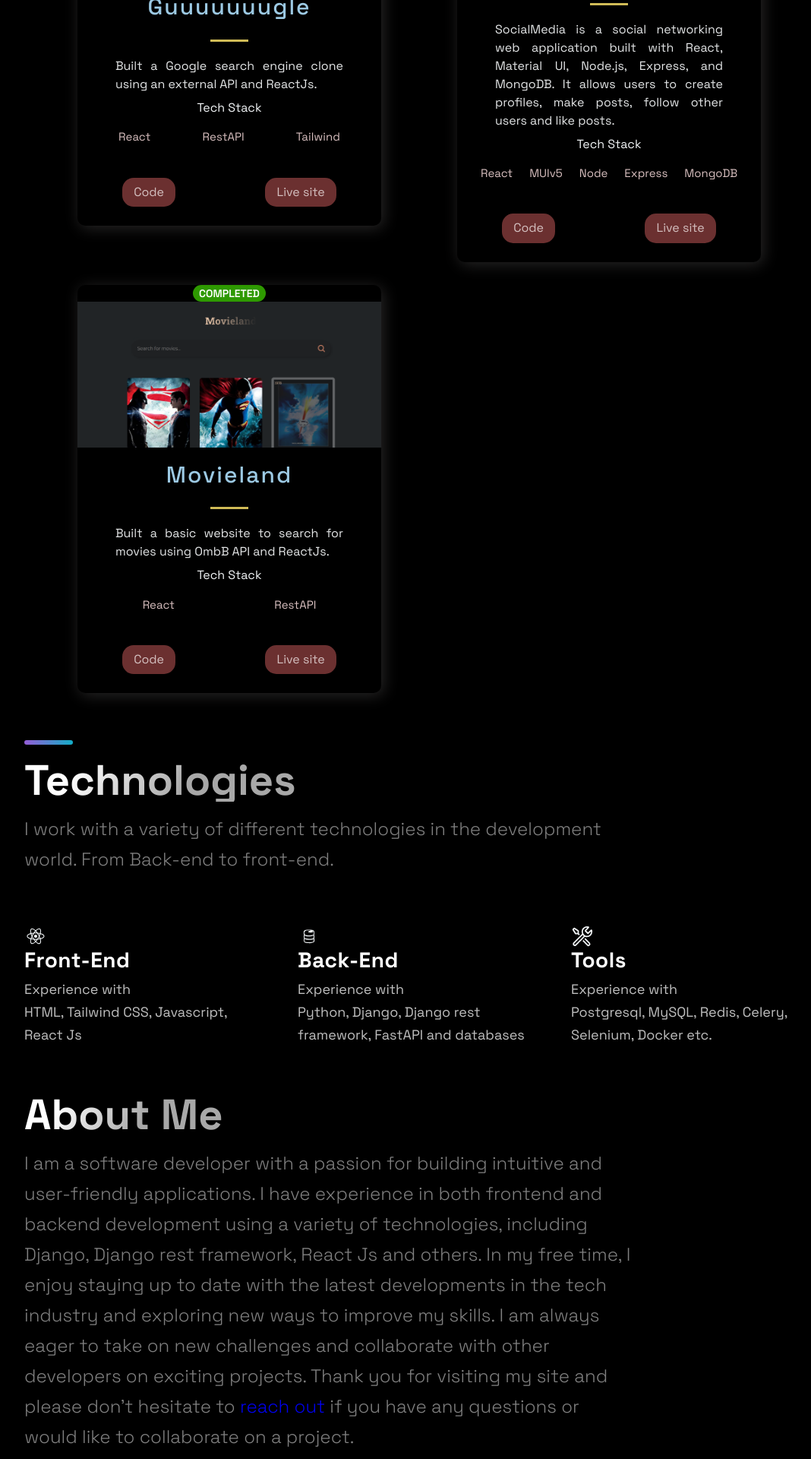
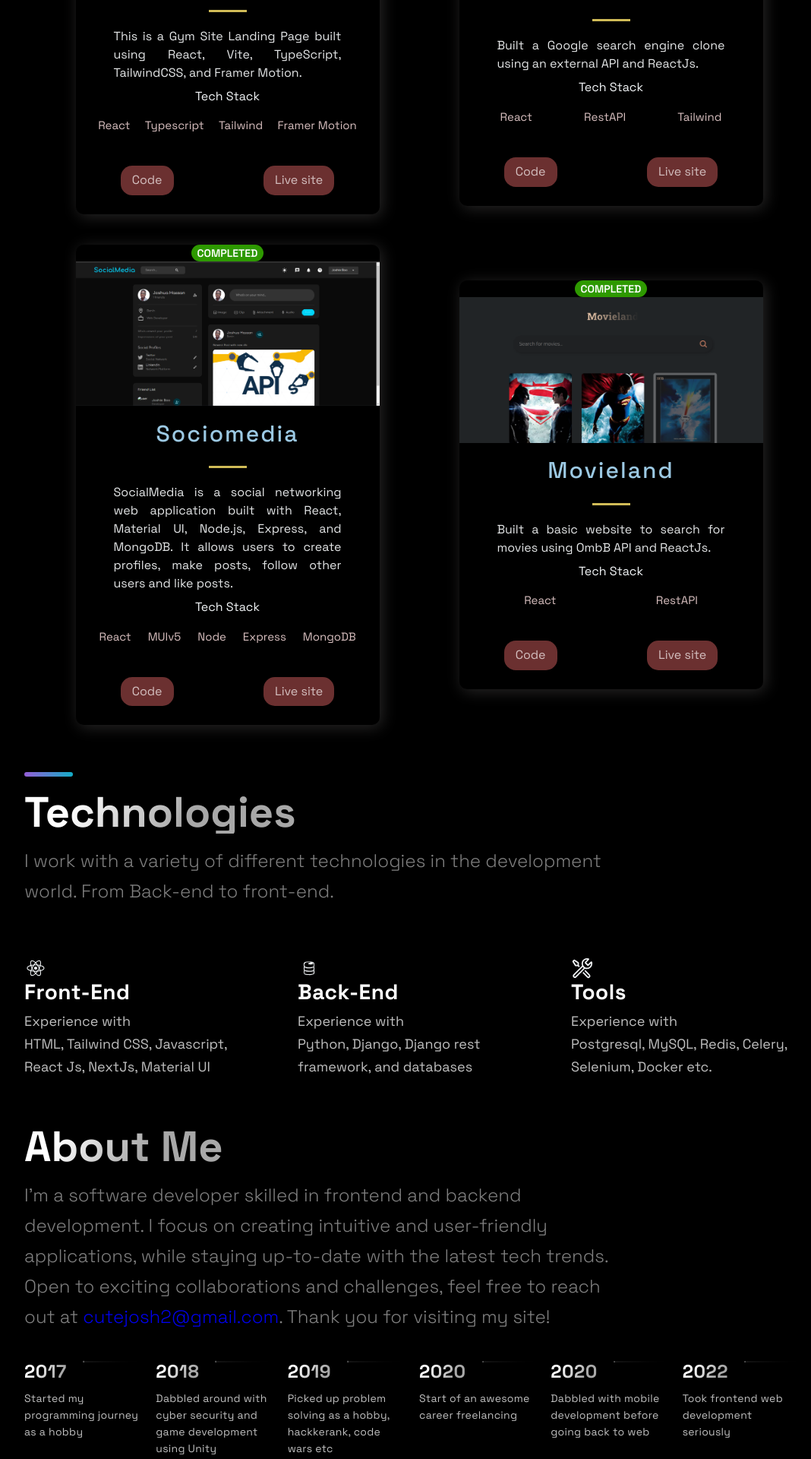
Before and after one commit to skynette/my-portfolio-website, a Next.js app: page / in a window 1280 px wide. Shown: the part 1760-3680 px from the top of the page at 76% size, without its empty margins (88-1156 px from the left). Built offline with nearby package versions, Linux system fonts and the light colour scheme.

Commit message:
updated portfolio to include latest projects

```diff
--- a/src/components/Projects/ProjectsStyles.js
+++ b/src/components/Projects/ProjectsStyles.js
@@ -12,8 +12,8 @@
 grid-template-columns: repeat(auto-fill, minmax(400px, 1fr));
 padding: 3rem;
 place-items: center;
-column-gap: 2rem;
-row-gap: 3rem;
+column-gap: 3rem;
+row-gap: 4rem;
 @media ${(props) => props.theme.breakpoints.sm} {
   display: flex;
   flex-direction: column;
--- a/src/components/Technologies/Technologies.js
+++ b/src/components/Technologies/Technologies.js
@@ -19,7 +19,7 @@
           <ListTitle>Front-End</ListTitle>
           <ListParagraph>
             Experience with <br/>
-            HTML, Tailwind CSS, Javascript, React Js
+            HTML, Tailwind CSS, Javascript, React Js, NextJs, Material UI
           </ListParagraph>
         </ListContainer>
       </ListItem>
@@ -29,7 +29,7 @@
           <ListTitle>Back-End</ListTitle>
           <ListParagraph>
             Experience with <br/>
-            Python, Django, Django rest framework, FastAPI and databases
+            Python, Django, Django rest framework, and databases
           </ListParagraph>
         </ListContainer>
       </ListItem>
--- a/src/components/TimeLine/TimeLine.js
+++ b/src/components/TimeLine/TimeLine.js
@@ -45,10 +45,7 @@
   return (
     <Section id="about">
       <SectionTitle>About Me</SectionTitle>
-      <SectionText>I am a software developer with a passion for building intuitive and user-friendly applications. I have experience in both
-        frontend and backend development using a variety of technologies,
-        including Django, Django rest framework, React Js and others. In my free time, I enjoy staying up to date with the latest developments in the tech industry and exploring new ways to improve my skills. I am always eager to take on new challenges and collaborate with other developers on exciting projects. Thank you for visiting my site and please
-        don't hesitate to <a href="mailto:cutejosh2@gmail.com">reach out </a> if you have any questions or would like to collaborate on a project.
+      <SectionText>I'm a software developer skilled in frontend and backend development. I focus on creating intuitive and user-friendly applications, while staying up-to-date with the latest tech trends. Open to exciting collaborations and challenges, feel free to reach out at <a href="mailto:cutejosh2@gmail.com">cutejosh2@gmail.com</a>. Thank you for visiting my site!
       </SectionText>
       <CarouselContainer ref={carouselRef} onScroll={handleScroll}>
         <>
--- a/src/constants/constants.js
+++ b/src/constants/constants.js
@@ -20,13 +20,23 @@
 		inDevelopment: false,
 	},
 	{
+		title: 'Evogym',
+		description: "This is a Gym Site Landing Page built using React, Vite, TypeScript, TailwindCSS, and Framer Motion.",
+		image: '/images/gym.png',
+		tags: ['React', 'Typescript', 'Tailwind', 'Framer Motion'],
+		source: 'https://github.com/skynette/gym.git',
+		visit: 'https://evo-gym-v1.vercel.app/',
+		id: 23,
+		inDevelopment: false,
+	},
+	{
 		title: 'Guuuuuuugle',
 		description: "Built a Google search engine clone using an external API and ReactJs.",
 		image: '/images/guugle.png',
 		tags: ['React', 'RestAPI', 'Tailwind'],
 		source: 'https://github.com/skynette/guugle',
 		visit: 'https://guuuuuuugle.netlify.app/search',
-		id: 2,
+		id: 7,
 		inDevelopment: true,
 	},
 	{
@@ -53,8 +63,9 @@
 
 export const TimeLineData = [
 	{ year: 2017, text: 'Started my programming journey as a hobby', },
-	{ year: 2019, text: 'Started Working as a freelance developer', },
-	{ year: 2019, text: 'Founded San Tech', },
-	{ year: 2020, text: 'Shared my projects with the world', },
-	{ year: 2021, text: 'Started my own platform', },
+	{ year: 2018, text: 'Dabbled around with cyber security and game development using Unity', },
+	{ year: 2019, text: 'Picked up problem solving as a hobby, hackkerank, code wars etc', },
+	{ year: 2020, text: 'Start of an awesome career freelancing', },
+	{ year: 2020, text: 'Dabbled with mobile development before going back to web', },
+	{ year: 2022, text: 'Took frontend web development seriously', },
 ];
```
Also changed, not shown: public/images/gym.png (added).
